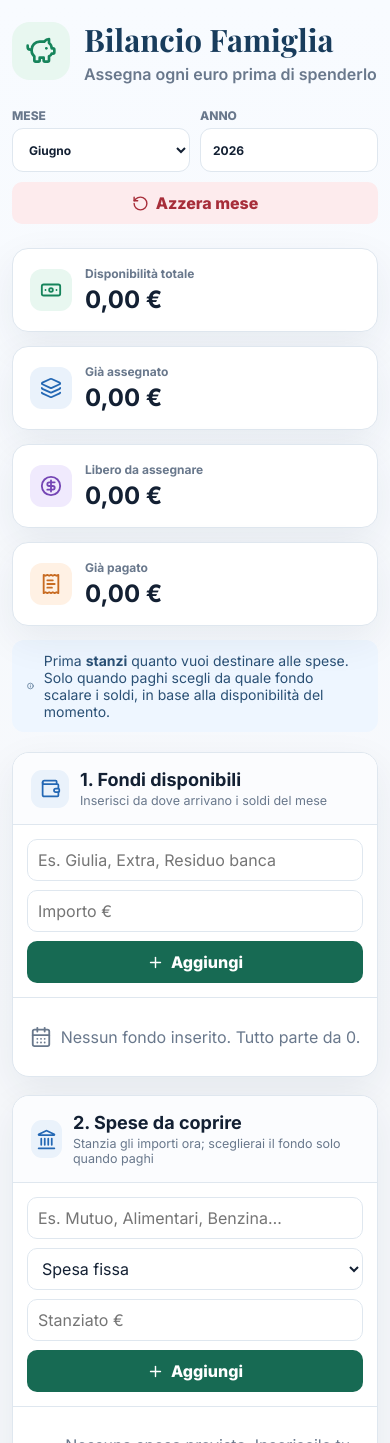
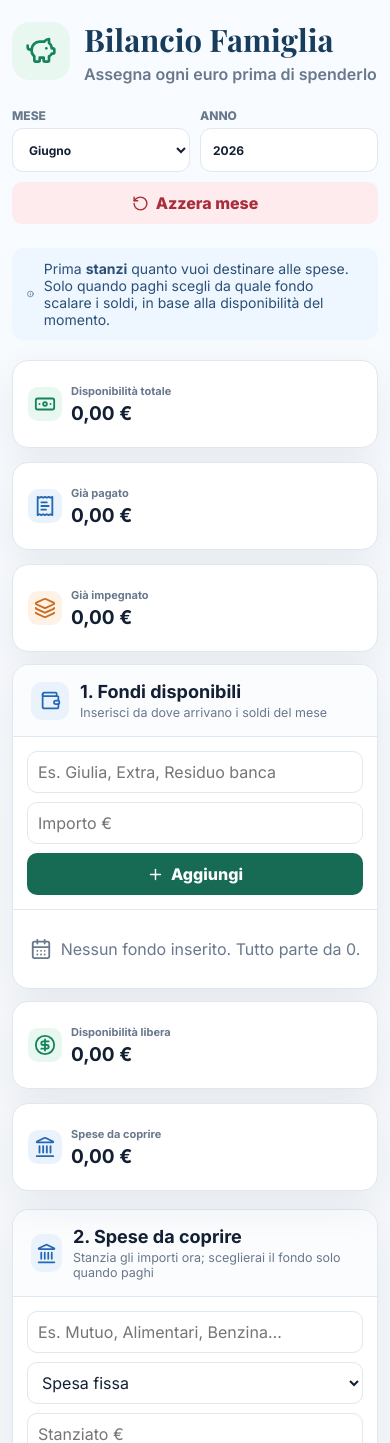
Before and after one commit to diablo130219/Bilancio-Famiglia, a React (Vite) app: page / in a window 390 px wide. Shown: the top 1443 px of the page. Built offline with nearby package versions, Linux system fonts and the light colour scheme.

Commit message:
Add files via upload

```diff
--- a/src/main.jsx
+++ b/src/main.jsx
@@ -151,13 +151,6 @@ function App() {
     <div className="app-shell">
       <Header month={month} setMonth={setMonth} year={year} setYear={setYear} resetMonth={resetMonth} />
 
-      <section className="hero-summary">
-        <Metric icon={Banknote} label="Disponibilità totale" value={euro(result.totalInitial)} tone="green" />
-        <Metric icon={Layers3} label="Già assegnato" value={euro(result.totalPlanned)} tone="blue" />
-        <Metric icon={CircleDollarSign} label="Libero da assegnare" value={euro(result.freeToAssign)} tone={result.freeToAssign < 0 ? "red" : "purple"} />
-        <Metric icon={ReceiptText} label="Già pagato" value={euro(result.totalPaid)} tone="orange" />
-      </section>
-
       <section className="explain-strip">
         <Info size={20} />
         <span>
@@ -165,9 +158,22 @@ function App() {
         </span>
       </section>
 
-      <div className="funds-center-wrap">
-        <FundsPanel data={data} result={result} updateMonth={updateMonth} />
-      </div>
+      <section className="funds-dashboard">
+        <aside className="funds-side funds-side-left">
+          <Metric icon={Banknote} label="Disponibilità totale" value={euro(result.totalInitial)} tone="green" />
+          <Metric icon={ReceiptText} label="Già pagato" value={euro(result.totalPaid)} tone="blue" />
+          <Metric icon={Layers3} label="Già impegnato" value={euro(result.totalPlanned)} tone="orange" />
+        </aside>
+
+        <div className="funds-center-wrap">
+          <FundsPanel data={data} result={result} updateMonth={updateMonth} />
+        </div>
+
+        <aside className="funds-side funds-side-right">
+          <Metric icon={CircleDollarSign} label="Disponibilità libera" value={euro(result.freeToAssign)} tone={result.freeToAssign < 0 ? "red" : "green"} />
+          <Metric icon={Landmark} label="Spese da coprire" value={euro(result.totalReserved)} tone="blue" />
+        </aside>
+      </section>
 
       <div className="allocations-full-wrap">
         <AllocationsPanel data={data} result={result} updateMonth={updateMonth} />
--- a/src/style.css
+++ b/src/style.css
@@ -222,3 +222,57 @@ tfoot td { font-weight: 800; background: #f7fafc; }
   .funds-center-wrap { width: 100%; }
   .allocation-list { grid-template-columns: 1fr; }
 }
+
+
+/* Cruscotto fondi con indicatori laterali */
+.funds-dashboard {
+  display: grid;
+  grid-template-columns: 190px minmax(0, 1fr) 190px;
+  gap: 18px;
+  align-items: stretch;
+  margin-bottom: 18px;
+}
+.funds-dashboard .funds-center-wrap {
+  width: 100%;
+  margin: 0;
+  min-width: 0;
+}
+.funds-dashboard .funds-center-wrap .panel { height: 100%; }
+.funds-side {
+  display: flex;
+  flex-direction: column;
+  gap: 14px;
+}
+.funds-side-left .metric { flex: 1 1 0; }
+.funds-side-right .metric { flex: 1 1 0; }
+.funds-side .metric {
+  min-height: 116px;
+  padding: 16px 15px;
+  align-items: flex-start;
+  flex-direction: column;
+  justify-content: center;
+  gap: 9px;
+}
+.funds-side .metric-icon { width: 34px; height: 34px; border-radius: 10px; }
+.funds-side .metric span { font-size: 11px; margin-bottom: 5px; }
+.funds-side .metric strong { display: block; font-size: 22px; line-height: 1.15; white-space: nowrap; }
+
+@media (max-width: 1250px) {
+  .funds-dashboard { grid-template-columns: 160px minmax(0, 1fr) 160px; gap: 12px; }
+  .funds-side .metric strong { font-size: 19px; }
+}
+
+@media (max-width: 980px) {
+  .funds-dashboard { grid-template-columns: 1fr; }
+  .funds-side { display: grid; grid-template-columns: repeat(2, minmax(0, 1fr)); }
+  .funds-side-left { grid-template-columns: repeat(3, minmax(0, 1fr)); }
+  .funds-dashboard .funds-center-wrap { order: 1; }
+  .funds-side-left { order: 0; }
+  .funds-side-right { order: 2; }
+  .funds-side .metric { min-height: 100px; }
+}
+
+@media (max-width: 620px) {
+  .funds-side, .funds-side-left { grid-template-columns: 1fr; }
+  .funds-side .metric { min-height: 88px; flex-direction: row; align-items: center; justify-content: flex-start; }
+}
```
